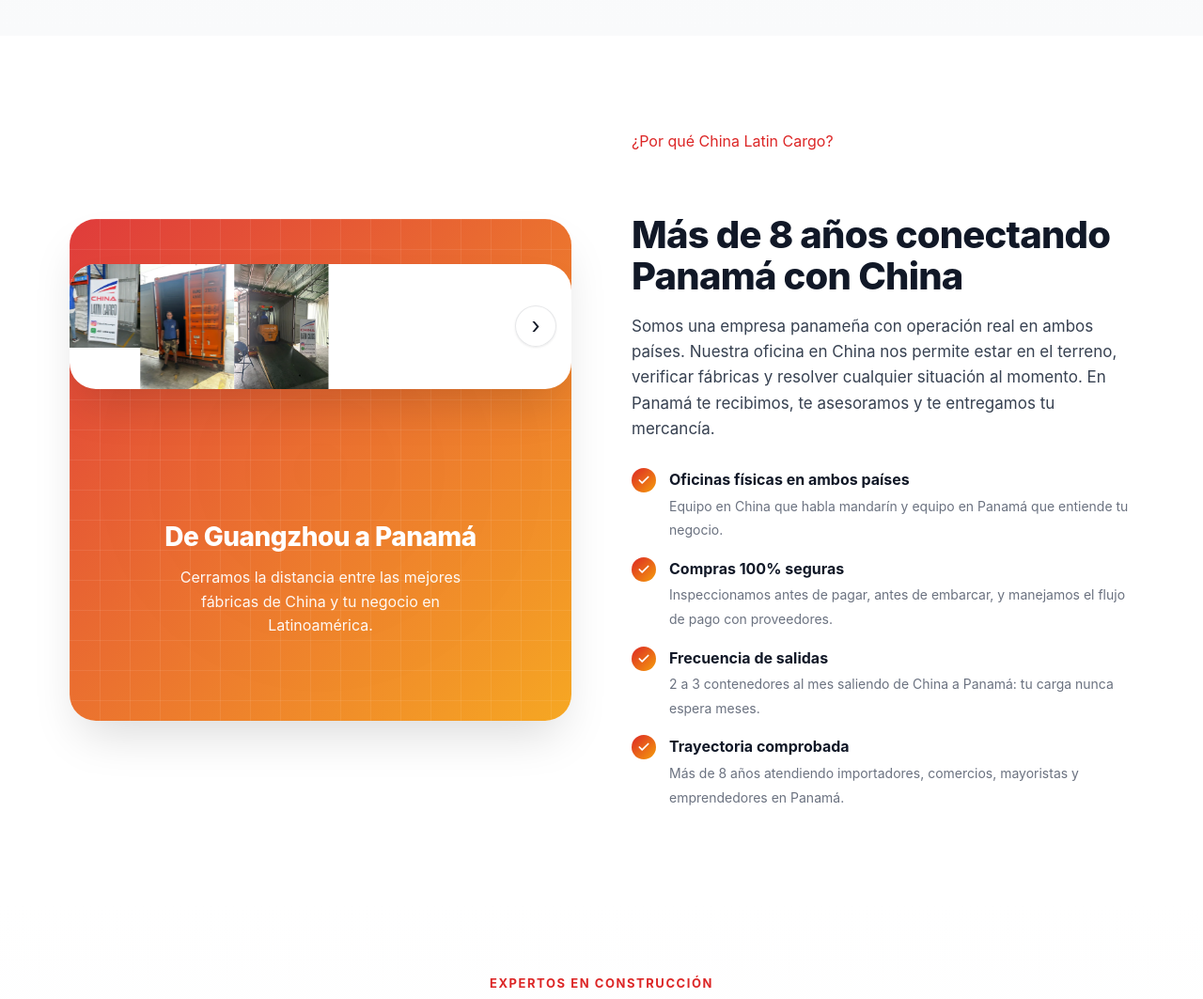
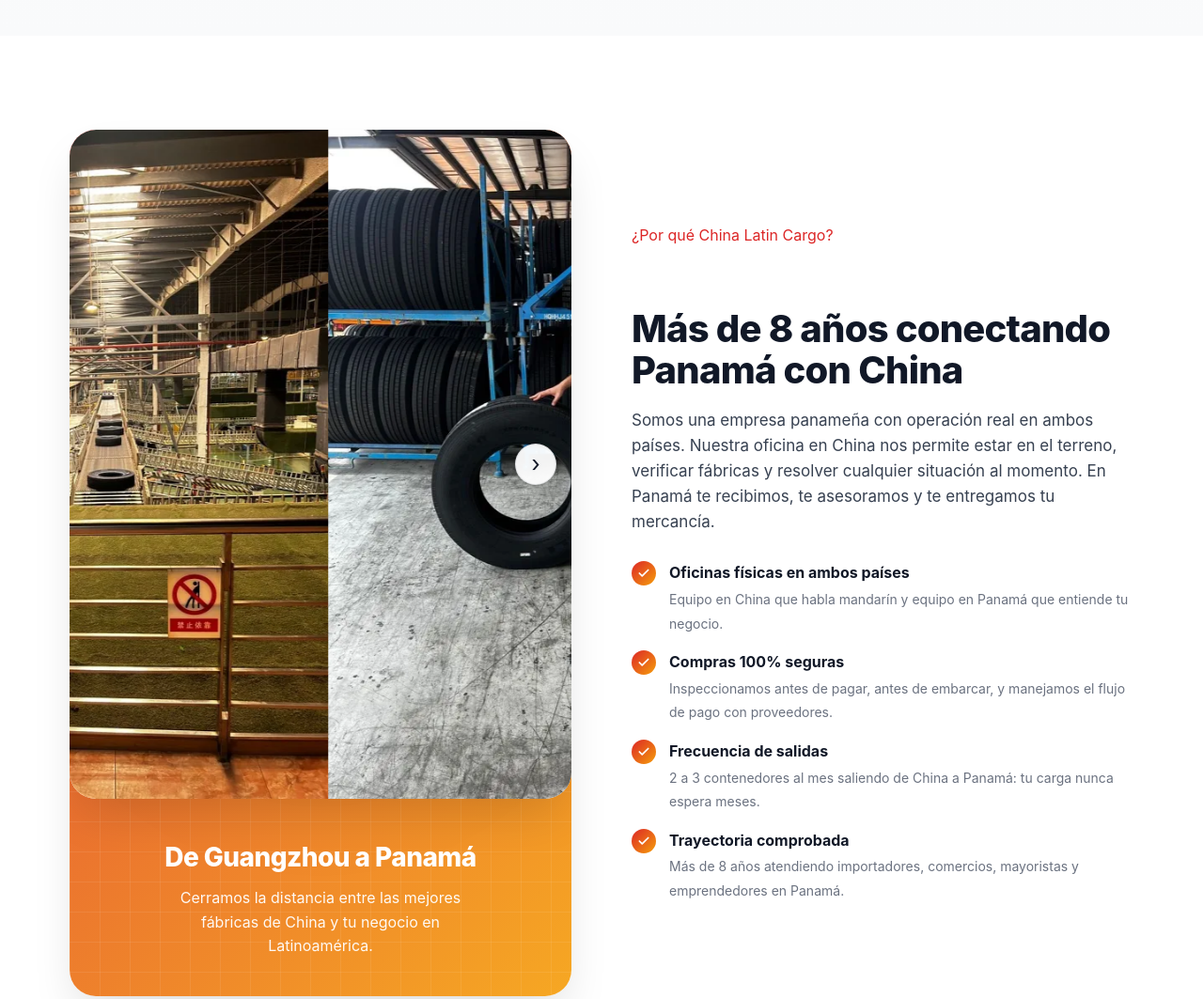
Before and after one commit to carlosnavarro25/china-latin-cargo-website, a plain HTML site: page index.html in a window 1280 px wide. Shown: the part 2180-3243 px from the top of the page at 94% size. Drawn offline with Linux system fonts and the light colour scheme.

Commit message:
Slider: ensure picture children flex 100% and increase max-width; remove fixed aspect-ratio

```diff
--- a/index.html
+++ b/index.html
@@ -313,12 +313,13 @@
 /* ============ ABOUT ============ */
 .about-grid { display: grid; grid-template-columns: 1fr 1fr; gap: 64px; align-items: center; }
 .about-visual {
-  aspect-ratio: 1/1; border-radius: 28px; overflow: hidden; position: relative;
+  border-radius: 28px; overflow: hidden; position: relative;
   background:
     linear-gradient(135deg, rgba(220, 38, 38, .9), rgba(245, 158, 11, .9)),
     radial-gradient(circle at 50% 50%, rgba(255,255,255,.2), transparent 70%);
   box-shadow: var(--shadow-lg);
   display: grid; place-items: center; color: white;
+  min-height: 420px;
 }
 .about-visual::before {
   content: ''; position: absolute; inset: 0;
@@ -330,9 +331,11 @@
 .about-visual .v-content { position: relative; text-align: center; padding: 40px; }
 .about-visual .v-content h3 { font-size: 28px; font-weight: 800; letter-spacing: -.02em; margin-bottom: 8px; }
 .about-visual .v-content p { opacity: .95; max-width: 340px; margin: 0 auto; }
-.slider { position: relative; width: 100%; max-width: 720px; background: white; border-radius: 28px; overflow: hidden; box-shadow: var(--shadow-lg); }
+.slider { position: relative; width: 100%; max-width: 840px; background: white; border-radius: 28px; overflow: hidden; box-shadow: var(--shadow-lg); }
 .slider-window { overflow: hidden; width: 100%; }
 .slider-track { display: flex; transition: transform .35s ease; width: 100%; will-change: transform; transform: translateZ(0); }
+.slider-track > * { flex: 0 0 100%; }
+.slider-track > * img { width:100%; height:auto; display:block; }
 .slider-track img { flex: 0 0 100%; width: 100%; min-width: 100%; height: auto; object-fit: cover; object-position: top center; display: block; -webkit-backface-visibility: hidden; backface-visibility: hidden; image-rendering: -webkit-optimize-contrast; }
 .slider-btn { position: absolute; top: 50%; transform: translateY(-50%); width: 44px; height: 44px; border-radius: 50%; border: 1px solid rgba(17, 24, 39, .1); background: rgba(255,255,255,.95); color: var(--ink); font-size: 24px; display: grid; place-items: center; cursor: pointer; box-shadow: var(--shadow-sm); }
 .slider-btn.prev { left: 16px; }
```
